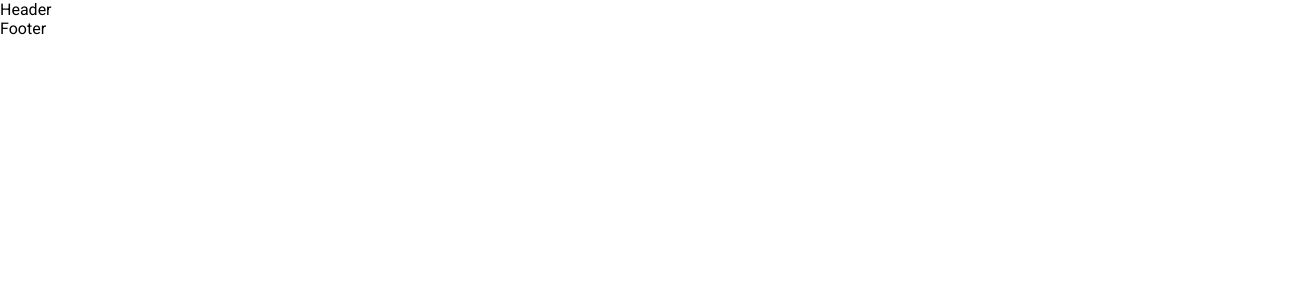
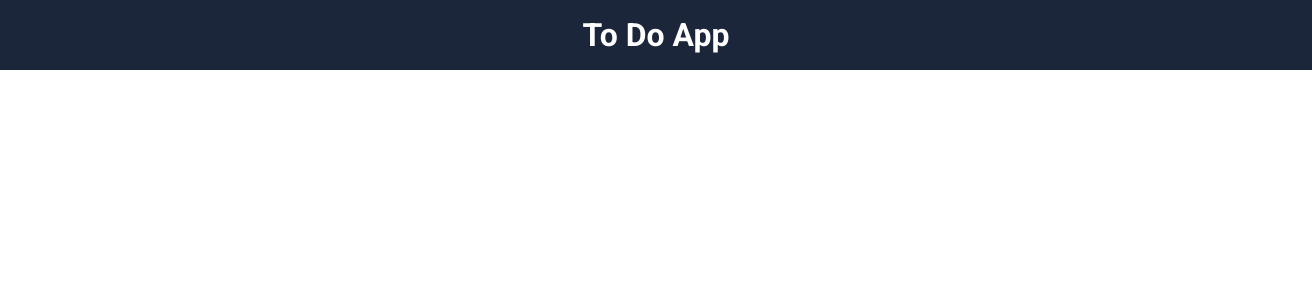
Before and after one commit to RaulHrN/todo-app, a React (Create React App) app: page / in a window 1280 px wide. Shown: the top 300 px of the page, 1312 px wide, since content can reach past the window. Built offline with nearby package versions, Linux system fonts and the light colour scheme; the HTML template or start-up script is replaced by a standard one.

Commit message:
Header created

```diff
--- a/src/components/header/header.component.tsx
+++ b/src/components/header/header.component.tsx
@@ -1,7 +1,12 @@
-import React from "react";
+import React from 'react';
 
-export const  Header = () => {
-    return(
-        <div>Header</div>
-    )
-}
+//styles
+import styles from './header.module.css';
+
+export const Header = () => {
+  return (
+    <header className={styles.header}>
+      <p className={styles.header_title}>To Do App</p>
+    </header>
+  );
+};
--- /dev/null
+++ b/src/components/header/header.module.css
@@ -0,0 +1,15 @@
+.header {
+  width: 100%;
+  padding: 1rem;
+  display: flex;
+  justify-content: center;
+  align-items: center;
+  background-color: #1b263b;
+  position: absolute;
+}
+
+.header_title {
+  font-size: 2rem;
+  font-weight: 700;
+  color: #fff;
+}
```
